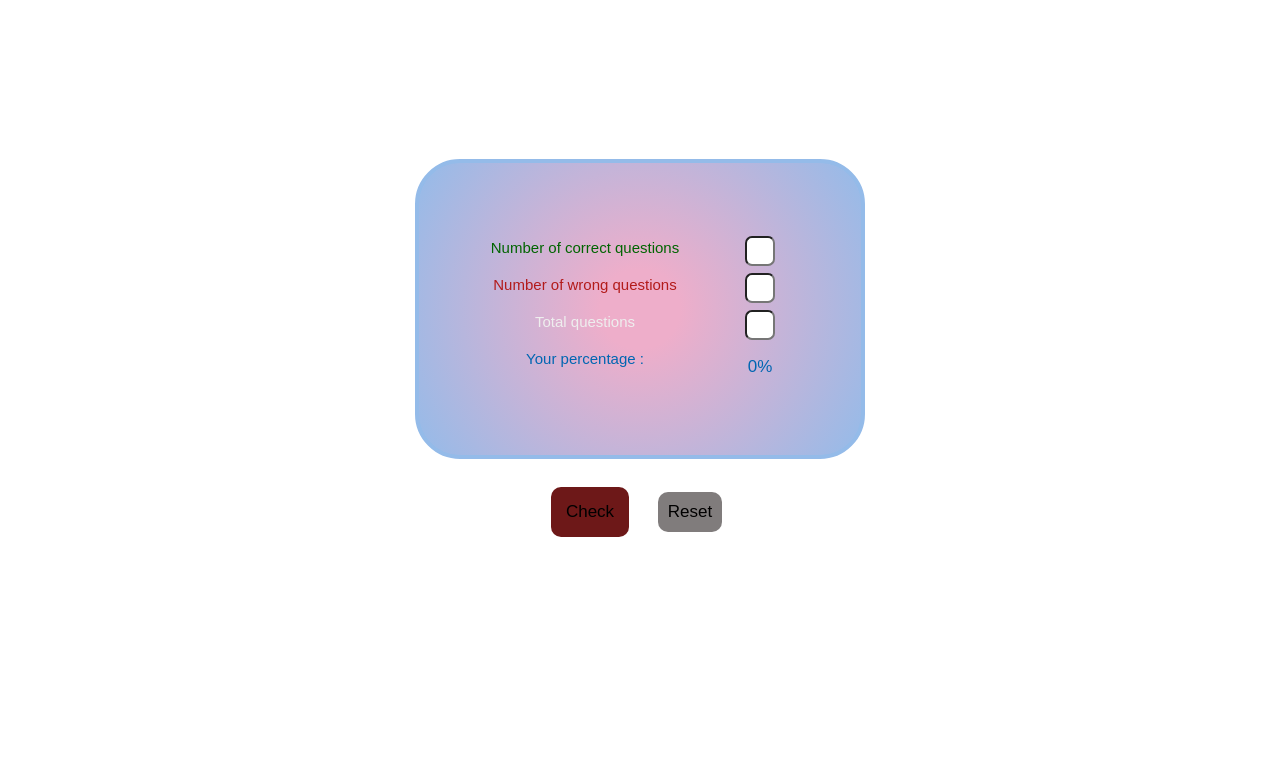
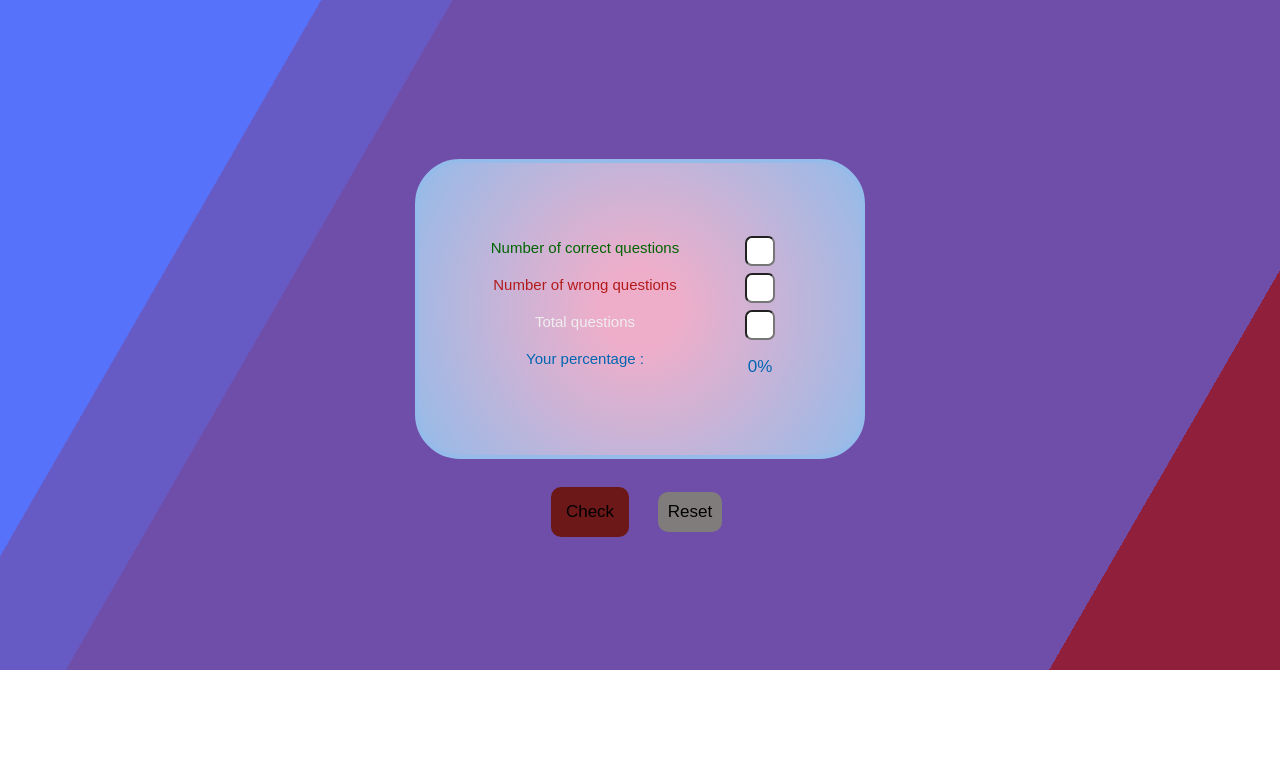
Before and after one commit to Hosseiini/Test-perventage, a plain HTML site: page index.html in a window 1280 px wide. Shown: the part 130-892 px from the top of the page. Drawn offline with Linux system fonts and the light colour scheme.

Commit message:
Update index.html

```diff
--- a/index.html
+++ b/index.html
@@ -28,6 +28,9 @@
       <button class="check">Check</button>
       <button class="reset">Reset</button>
     </section>
+      <div class="bg"></div>
+      <div class="bg bg2"></div>
+      <div class="bg bg3"></div>
   </main>
   <script src="script.js"></script>
 </body>
```
